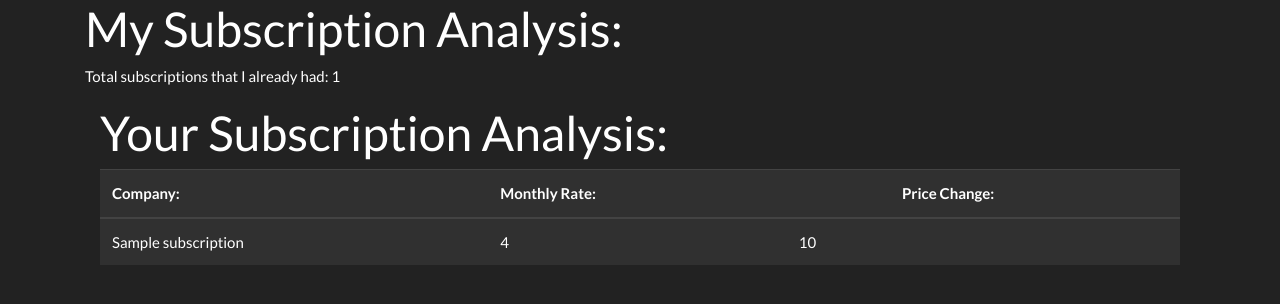
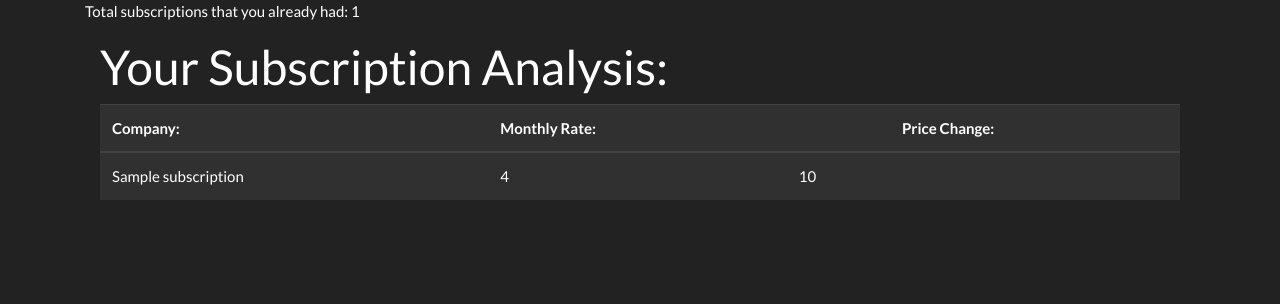
Before and after one commit to mei-manzo/Group-Project, a Django app: template group_app/templates/stats.html in a window 1280 px wide. Shown: the part 78-382 px from the top of the page. Run offline with Django 3.2, Linux system fonts and the light colour scheme; the template is opened without the code that fills it: most values are stand-ins (such as "Sample title", 1, 10 or a date in 2020); some libraries are stand-ins or nearby versions.

Commit message:
fix stats page

```diff
--- a/group_app/templates/stats.html
+++ b/group_app/templates/stats.html
@@ -31,8 +31,8 @@
         </div>
     </nav>
     <div class="container">
-        <h1>My Subscription Analysis:</h1>
-            <p>Total subscriptions that I already had: {{all_subscriptions_count}}</p>
+
+            <p>Total subscriptions that you already had: {{all_subscriptions_count}}</p>
 
             <div class="container">
                 <h1>Your Subscription Analysis:</h1>
```
